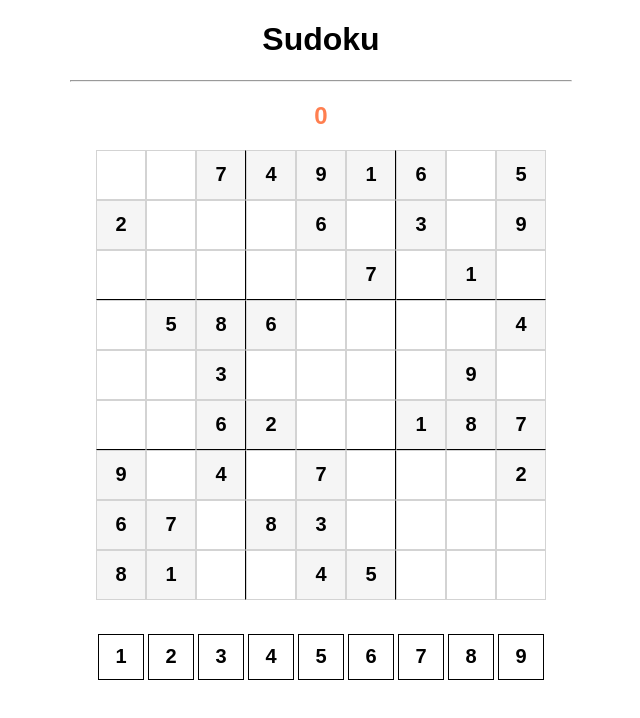
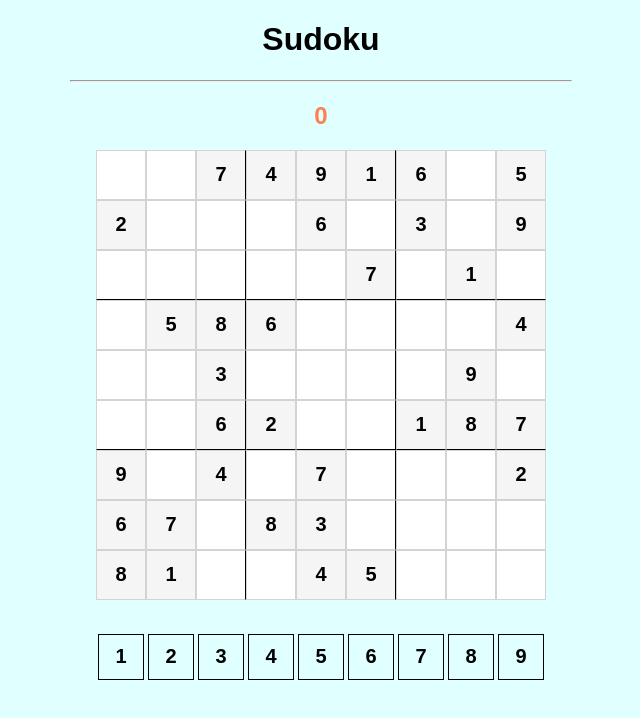
Before and after one commit to gabycode/sudoku, a Next.js app: page / in a window 1280 px wide. Shown: the top 718 px of the page, without its empty margins (319-959 px from the left). Built offline with nearby package versions, Linux system fonts and the light colour scheme.

Commit message:
change background color

```diff
--- a/css/styles.css
+++ b/css/styles.css
@@ -1,6 +1,7 @@
 body {
   font-family: Arial, Helvetica, sans-serif;
   text-align: center;
+  background-color: lightcyan;
 }
 
 hr {
@@ -17,6 +18,7 @@ hr {
   margin: 0 auto;
   display: flex;
   flex-wrap: wrap;
+  background-color: white;
 }
 
 .tile,
```
